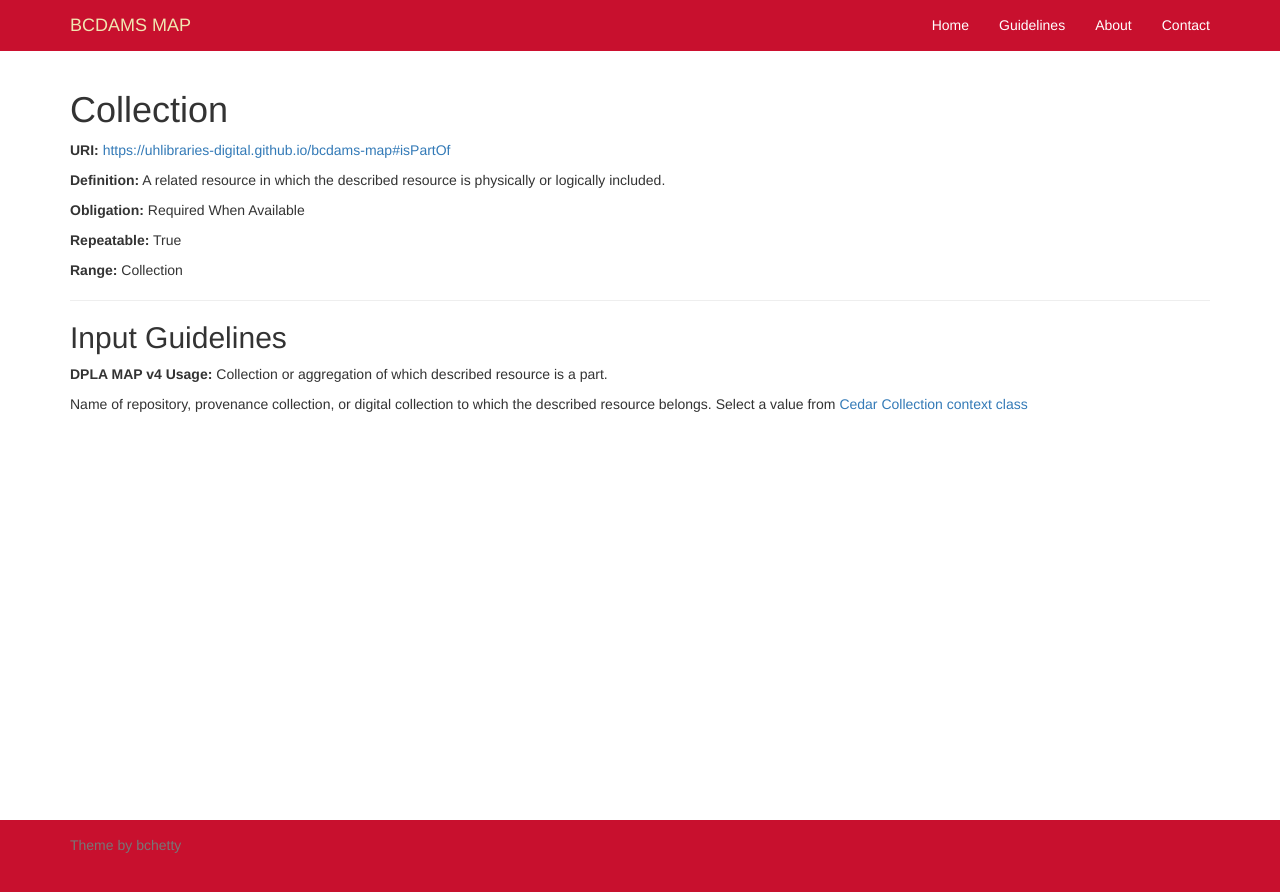
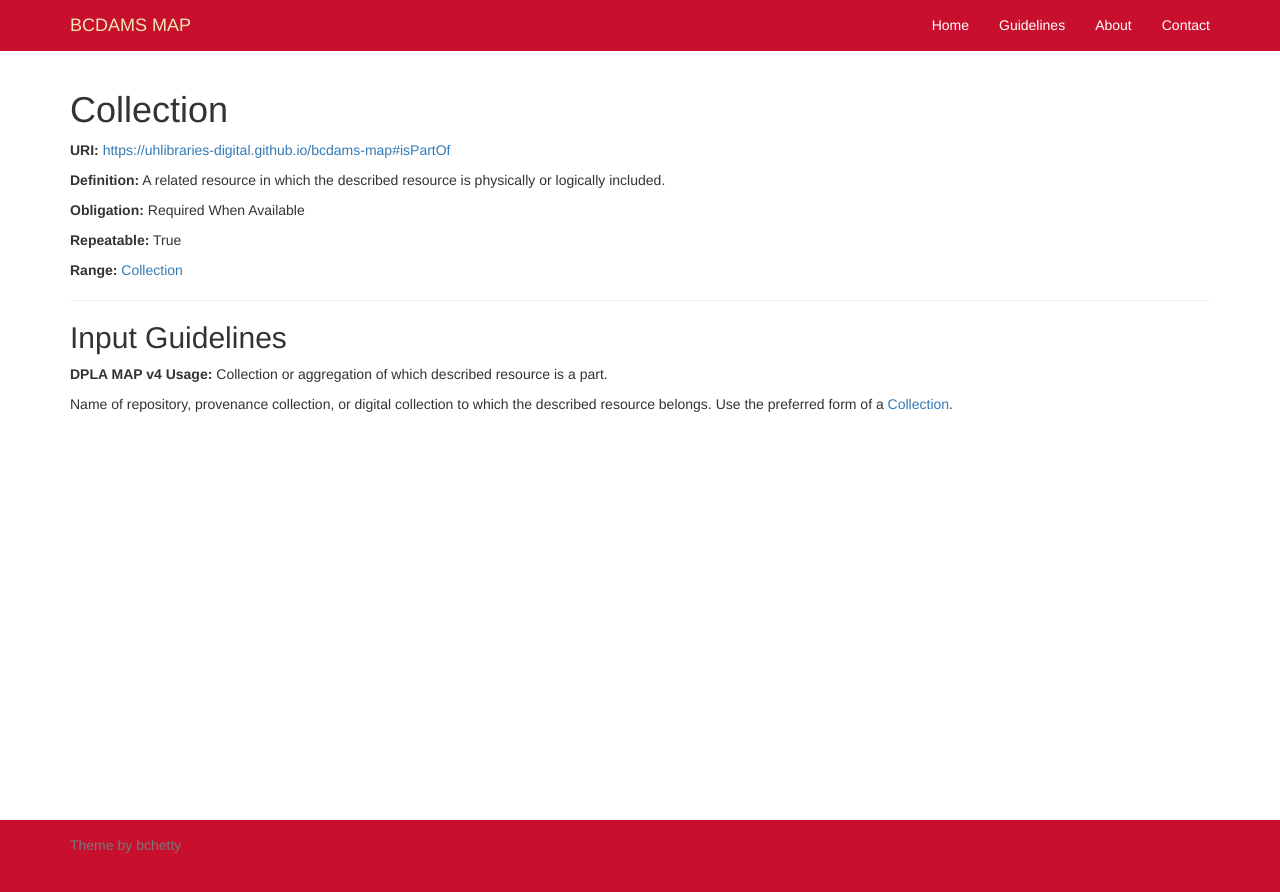
Before and after one commit to uhlibraries-digital/bcdams-map, a Jekyll site: the page built from guidelines/isPartOf.md, in a window 1280 px wide. Shown: the top 892 px of the page. Built offline with Jekyll 4.4.1, drawn with Linux system fonts in a browser that asks for light colours; nearby versions of some CDN libraries; comment, search, counter and statistics services are not loaded.

Commit message:
add Collection class link

```diff
--- a/_data/elements/isPartOf.yml
+++ b/_data/elements/isPartOf.yml
@@ -8,3 +8,4 @@ type: "administrative"
 repeatable: true
 range:
   - label: "Collection"
+    uri: "https://id.lib.uh.edu/ark:/84475/au0511xd315"
--- a/guidelines/isPartOf.md
+++ b/guidelines/isPartOf.md
@@ -9,4 +9,4 @@ comments: false
 
 **DPLA MAP v4 Usage:** Collection or aggregation of which described resource is a part.
 
-Name of repository, provenance collection, or digital collection to which the described resource belongs. Select a value from [Cedar Collection context class](https://github.com/uhlibraries-digital/bcdams-map/issues/8)
+Name of repository, provenance collection, or digital collection to which the described resource belongs. Use the preferred form of a [Collection](https://id.lib.uh.edu/ark:/84475/au0511xd315).
```
